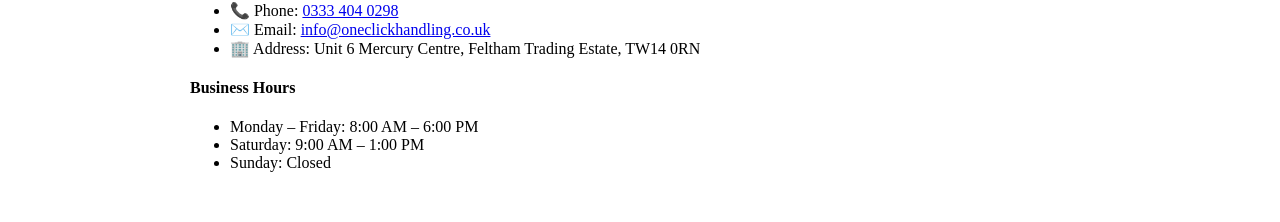
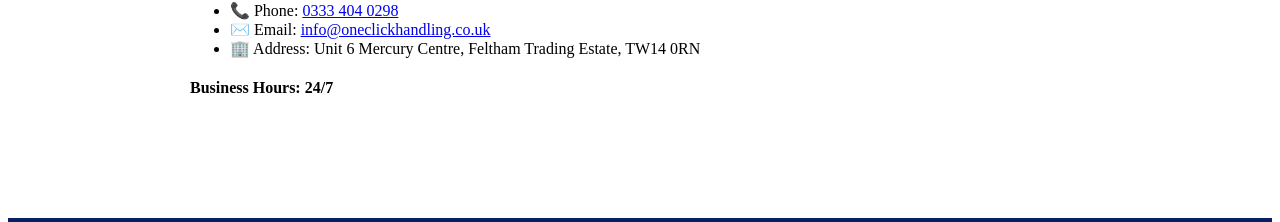
Before and after one commit to Vik70/deployed-oneclick, a Next.js app: page /support in a window 1280 px wide. Shown: the part 378-600 px from the top of the page. Built offline with nearby package versions, Linux system fonts and the light colour scheme.

Commit message:
Updated business hours

```diff
--- a/src/app/support/page.js
+++ b/src/app/support/page.js
@@ -29,12 +29,8 @@
             <li>🏢 Address: Unit 6 Mercury Centre, Feltham Trading Estate, TW14 0RN</li>
           </ul>
 
-          <h4 className="mt-5 mb-2">Business Hours</h4>
-          <ul className="list-disc ml-5 mb-4">
-            <li>Monday – Friday: 8:00 AM – 6:00 PM</li>
-            <li>Saturday: 9:00 AM – 1:00 PM</li>
-            <li>Sunday: Closed</li>
-          </ul>
+          <h4 className="mt-5 mb-2">Business Hours: 24/7</h4>
+
 
 
 
```
